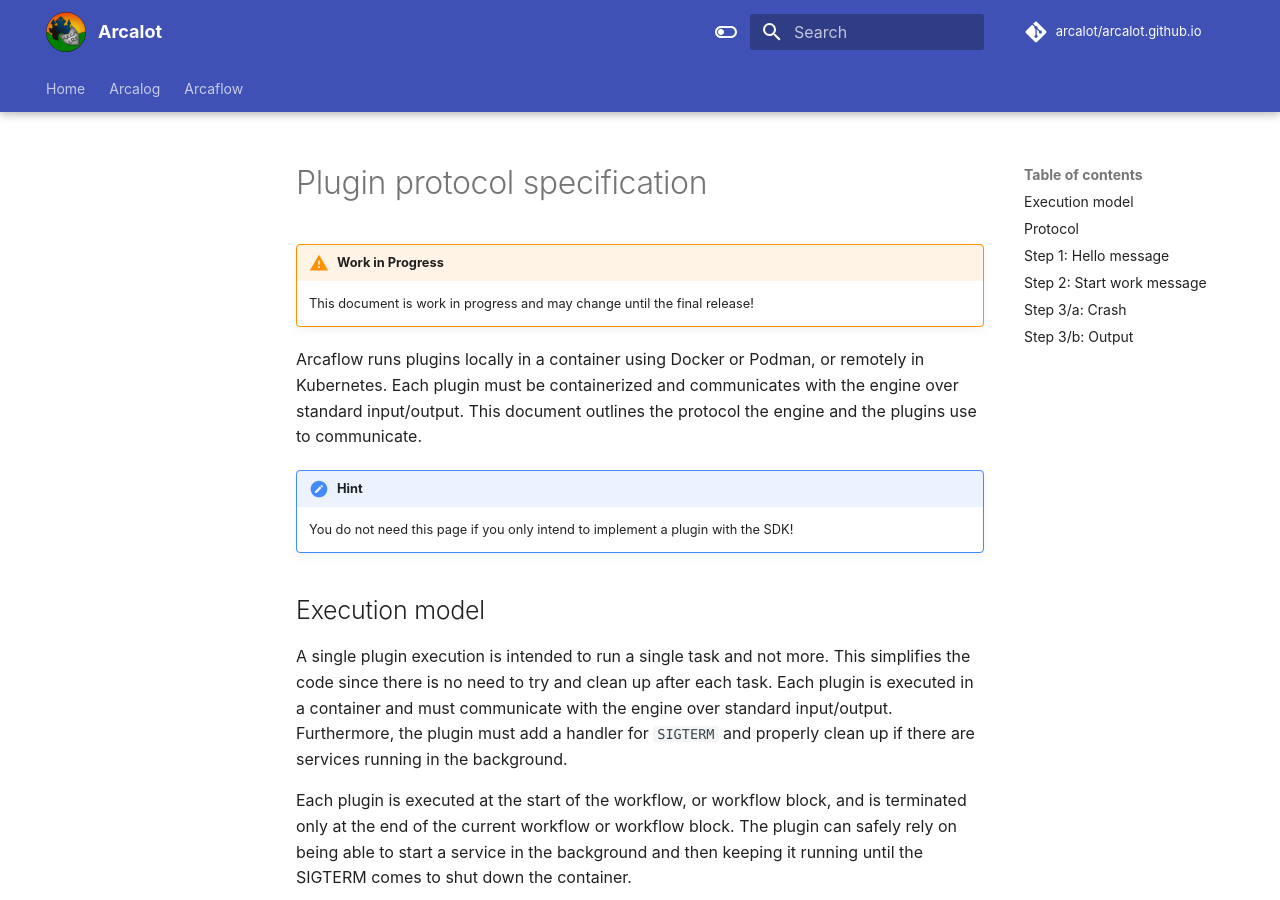
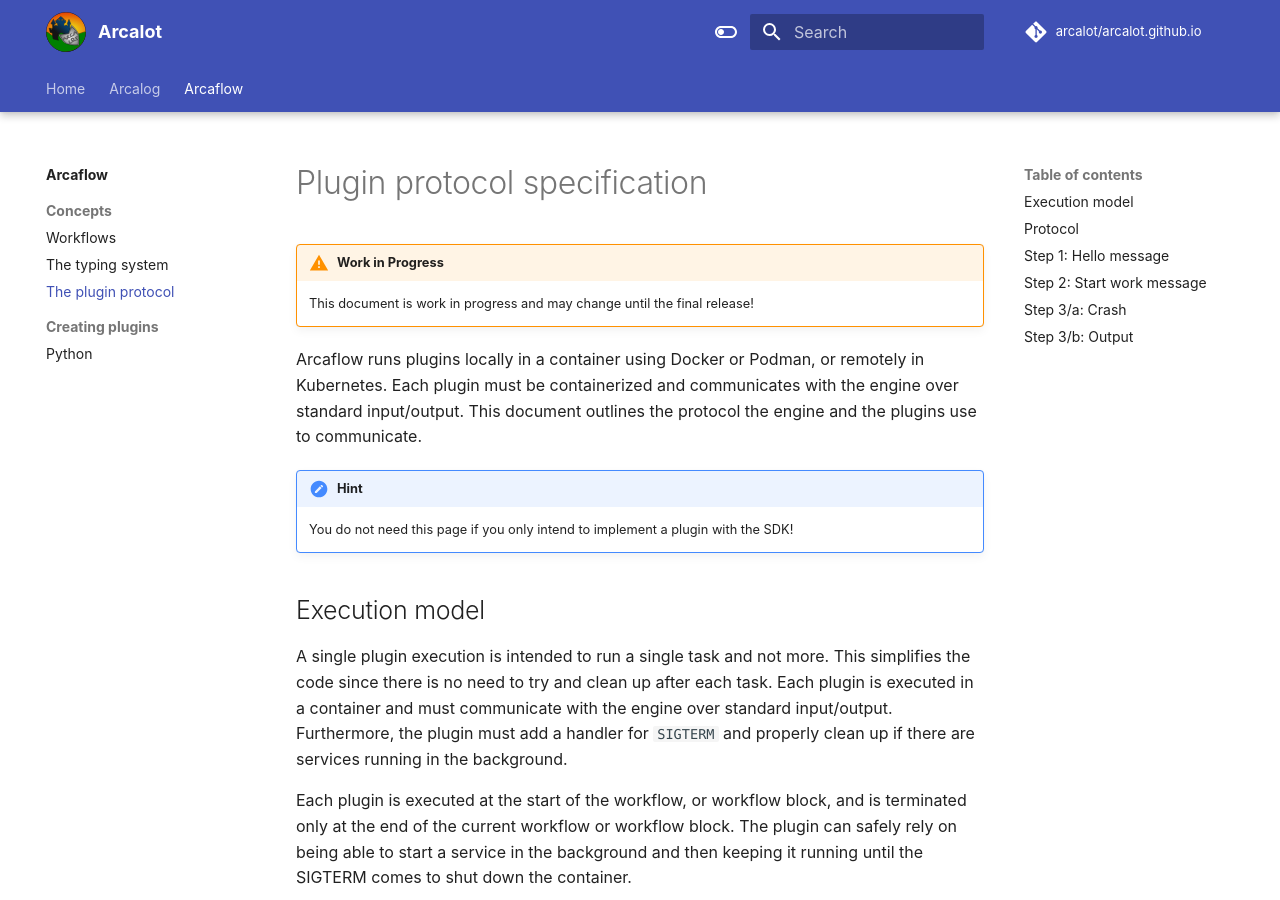
Before and after one commit to arcalot/arcalot.github.io, an MkDocs documentation site: the page built from docs/arcaflow/concepts/plugin-protocol.md, in a window 1280 px wide and 900 px high. Built offline with MkDocs 1.6.1 and Material for MkDocs 9.7.7, drawn with Linux system fonts in a browser that asks for light colours; comment, search, counter and statistics services are not loaded.

Commit message:
Adding the plugin protocol to the menu
Signed-off-by: Janos Bonic <86970079+janosdebugs@users.noreply.github.com>

```diff
--- a/mkdocs.yml
+++ b/mkdocs.yml
@@ -11,6 +11,7 @@ nav:
       - Concepts:
           - Workflows: arcaflow/concepts/workflows.md
           - The typing system: arcaflow/concepts/typing.md
+          - The plugin protocol: arcaflow/concepts/plugin-protocol.md
       - Creating plugins:
           - Python: arcaflow/creating-plugins/python.md
 extra:
```
